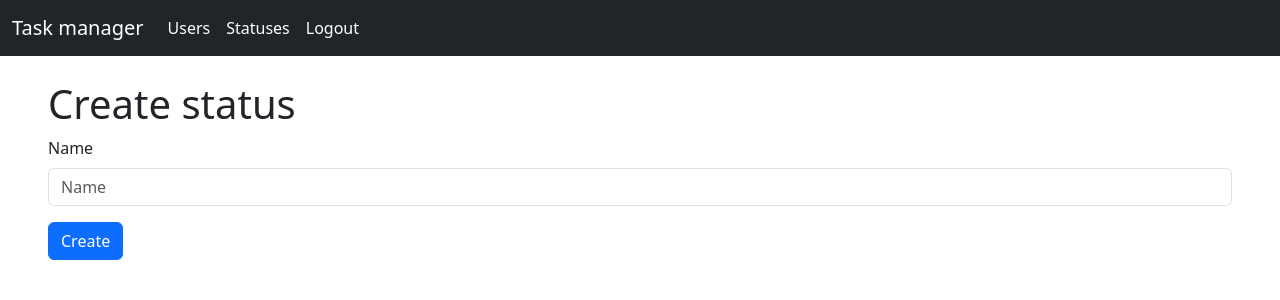
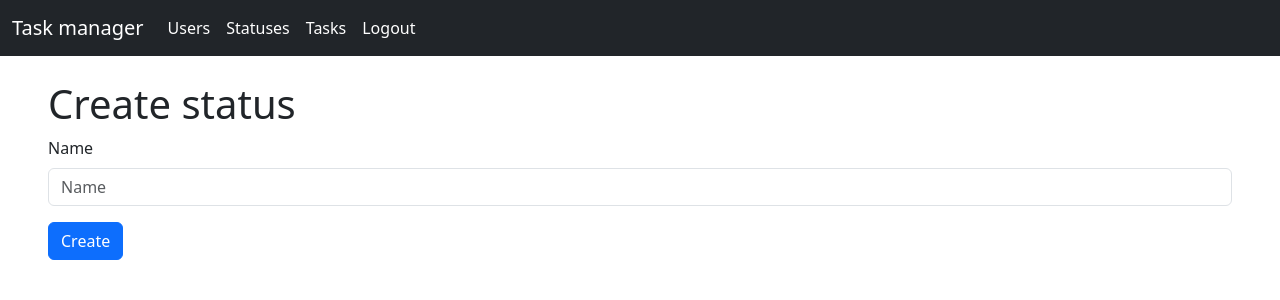
Before and after one commit to Buchiks/python-project-52, a Django app: page /statuses/create/ in a window 1280 px wide. Shown: the top 300 px of the page. Run offline with Django 5.2, Linux system fonts and the light colour scheme; the visitor is signed in with stand-in values (Sample User, id 1); some libraries are stand-ins or nearby versions.

Commit message:
made link

```diff
--- a/task_manager/templates/base.html
+++ b/task_manager/templates/base.html
@@ -33,6 +33,11 @@
                         <a class="nav-link active" href="{% url 'statuses:list' %}">{% translate "Statuses" %}</a>
                     </li>
                     {% endif %}
+                    {% if user.is_authenticated %}
+                    <li class="nav-item">
+                        <a class="nav-link active" href="{% url 'tasks:list' %}">{% translate "Tasks" %}</a>
+                    </li>
+                    {% endif %}
                     {% if not user.is_authenticated %}
                     <li class="nav-item">
                         <a class="nav-link active" href="{% url 'users:user_login' %}">{% translate "Login" %}</a>
```
